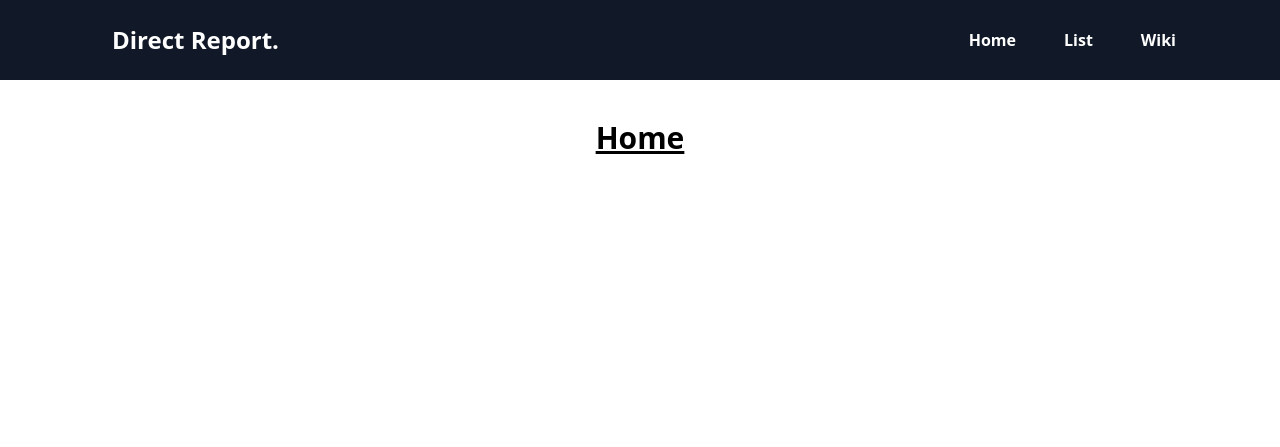
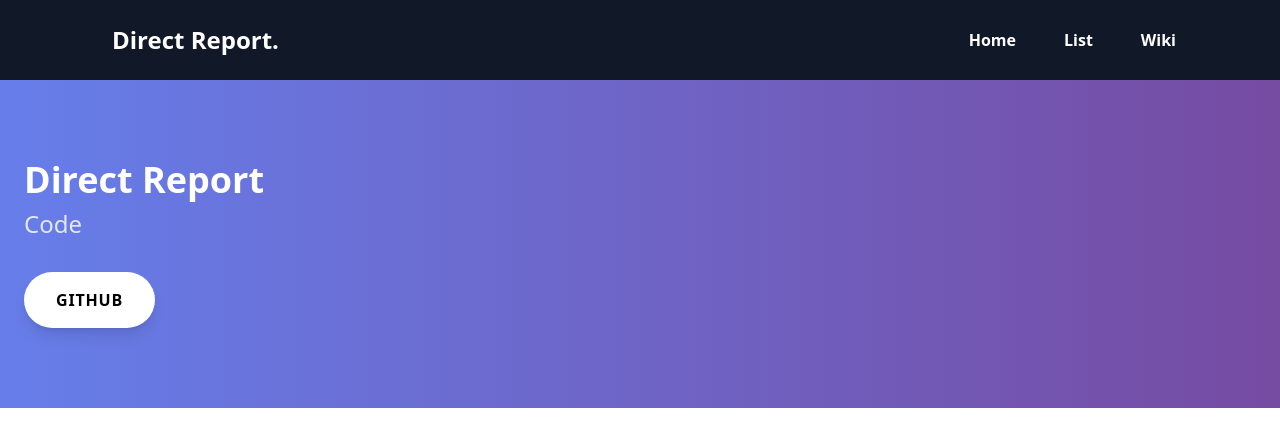
Before and after one commit to chriswebb09/DirectReport, a Flask app: page / in a window 1280 px wide. Shown: the top 447 px of the page. Run offline with Flask 3, Linux system fonts and the light colour scheme; some libraries are stand-ins or nearby versions.

Commit message:
update app interface

```diff
--- a/DirectReport/browserview/app.py
+++ b/DirectReport/browserview/app.py
@@ -1,7 +1,7 @@
 #!/usr/bin/env python3
 
 from DirectReport.models.list_builder import ListBuilder
-from flask import Flask, render_template
+from flask import Flask, render_template, redirect
 from DirectReport.database.entry_storage import EntryStorage
 
 app = Flask(__name__, template_folder="templates")
@@ -29,11 +29,20 @@ def page_not_found(e):
 
 
 @app.route('/entry/<id>', methods=['GET'])
-def week(id=None):
+def detail(id=None):
     item = EntryStorage('SQLite_Python.db')
     entry = item.get_entry(id).to_dict()
     return render_template('detail.html', title='Detail', data=entry)
 
+@app.route('/delete/<id>', methods=['GET'])
+def delete(id=None):
+    item = EntryStorage('SQLite_Python.db')
+    print(id)
+    entry = item.delete_entry(id)
+    return redirect("/list", code=302)
+    # return render_template('detail.html', title='Detail', data=entry)
+
+
 
 if __name__ == "__main__":
     app.run()
--- a/DirectReport/browserview/templates/base.html
+++ b/DirectReport/browserview/templates/base.html
@@ -1,5 +1,5 @@
 <!DOCTYPE html>
-<html>
+<html lang="en">
 <head>
     <title>{% block title %}{% endblock %}</title>
     <meta charset="utf-8"/>
@@ -8,13 +8,14 @@
     <script crossorigin src="https://unpkg.com/react@18/umd/react.production.min.js"></script>
     <script crossorigin src="https://unpkg.com/react-dom@18/umd/react-dom.production.min.js"></script>
     <script src="https://unpkg.com/@babel/standalone/babel.min.js"></script>
+    <script src="https://unpkg.com/browse/axios@1.3.5/dist/axios.min.js"></script>
     <script src="https://cdn.tailwindcss.com"></script>
     <link rel="stylesheet" type="text/css" href="{{ url_for('static',filename='css/main.css') }}">
 </head>
 <header>
     <nav class="bg-gray-900 text-white w-screen">
       <div class="px-14 py-6 flex w-full items-center">
-        <a class="ml-14 w-3/4 text-2xl font-bold font-heading" href="/">Direct Report.</a>
+        <a class="ml-14 w-3/4 text-2xl font-bold" href="/">Direct Report.</a>
         <!-- Nav Links -->
         <ul class="flex px-6 font-semibold font-heading space-x-18">
           <li><a class="px-6 text-1xl hover:text-gray-200" href="/">Home</a></li>
--- a/DirectReport/browserview/templates/index.html
+++ b/DirectReport/browserview/templates/index.html
@@ -1,16 +1,21 @@
 {% extends "base.html" %}
-
 {% block header %}
-    {% block title %} Home {% endblock %}
+    {% block title %} {% endblock %}
 {% endblock %}
-
 {% block content %}
     <main>
-        <h1 class="mt-10 flex justify-center items-center text-3xl font-bold underline">Home</h1>
-        <div id='root' class="md:max-lg:flex"></div>
-        <script type="text/babel">
-            // Obtain the root
-            const rootElement = document.getElementById('root')
-        </script>
+        <div class="py-20 flex" style="background: linear-gradient(90deg, #667eea 0%, #764ba2 100%)">
+            <div class="container mx-auto px-6">
+                <h2 class="text-4xl font-bold mb-2 text-white">
+                    Direct Report
+                </h2>
+                <h3 class="text-2xl mb-8 text-gray-200">
+                    Code
+                </h3>
+                <button class="bg-white font-bold rounded-full py-4 px-8 shadow-lg uppercase tracking-wider">
+                    Github
+                </button>
+            </div>
+        </div>
     </main>
 {% endblock %}
--- a/DirectReport/commandline/commandline.py
+++ b/DirectReport/commandline/commandline.py
@@ -70,7 +70,10 @@ def show_list(transformation):
 @click.command()
 @click.option('--entry', help="Add new entry to list", prompt='What have you been working on')
 def new(entry):
-    builder.new(entry)
+    topic = ""
+    if click.confirm('Do you wan to add in topic?'):
+        topic = click.prompt('Enter topic', type=str)
+    builder.new(entry, topic)
 
 
 @click.command()
--- a/DirectReport/database/entry_storage.py
+++ b/DirectReport/database/entry_storage.py
@@ -116,6 +116,5 @@ class EntryStorage:
         self.conn.execute(query)
         self.conn.commit()
 
-
 if __name__ == '__main__':
     print("main")
--- a/DirectReport/models/list_builder.py
+++ b/DirectReport/models/list_builder.py
@@ -12,8 +12,8 @@ sys.path.append(str(package_root_directory))
 if __name__ == '__main__':
     from ..database.daily_storage import DailyUUIDTable
     from ..database.weekly_storage import WeekUUIDTable
+    from ..database.entry_storage import EntryStorage
     from ..models.entry import Entry
-    from ..database.entry_storage import EntryStorage
 else:
     from DirectReport.database.daily_storage import DailyUUIDTable
     from DirectReport.database.weekly_storage import WeekUUIDTable
@@ -71,7 +71,7 @@ class ListBuilder:
         weekly_id = str(ListBuilder.get_weekly_id())
         daily_id = str(ListBuilder.get_daily_id())
         if topic is None:
-            topic = "Entry for work data on " + str(datetime.datetime.now())
+            topic = "Entry for work on " + str(datetime.datetime.now().strftime("%b %d, %Y"))
 
         new_entry = Entry(
             uuid.uuid4(), topic, entry, datetime.datetime.now(), datetime.datetime.now(), weekly_id, daily_id
@@ -87,7 +87,7 @@ class ListBuilder:
     @staticmethod
     def list_all_week_ids():
         storage = WeekUUIDTable('SQLite_Python.db')
-        list_all = storage.get_all_entries()
+        list_all = storage.list_all_entries()
         return list_all
 
     @staticmethod
```
Also changed, not shown: DirectReport/browserview/templates/detail.html (+10 -5 lines), DirectReport/browserview/templates/list.html (+7 -18 lines).
